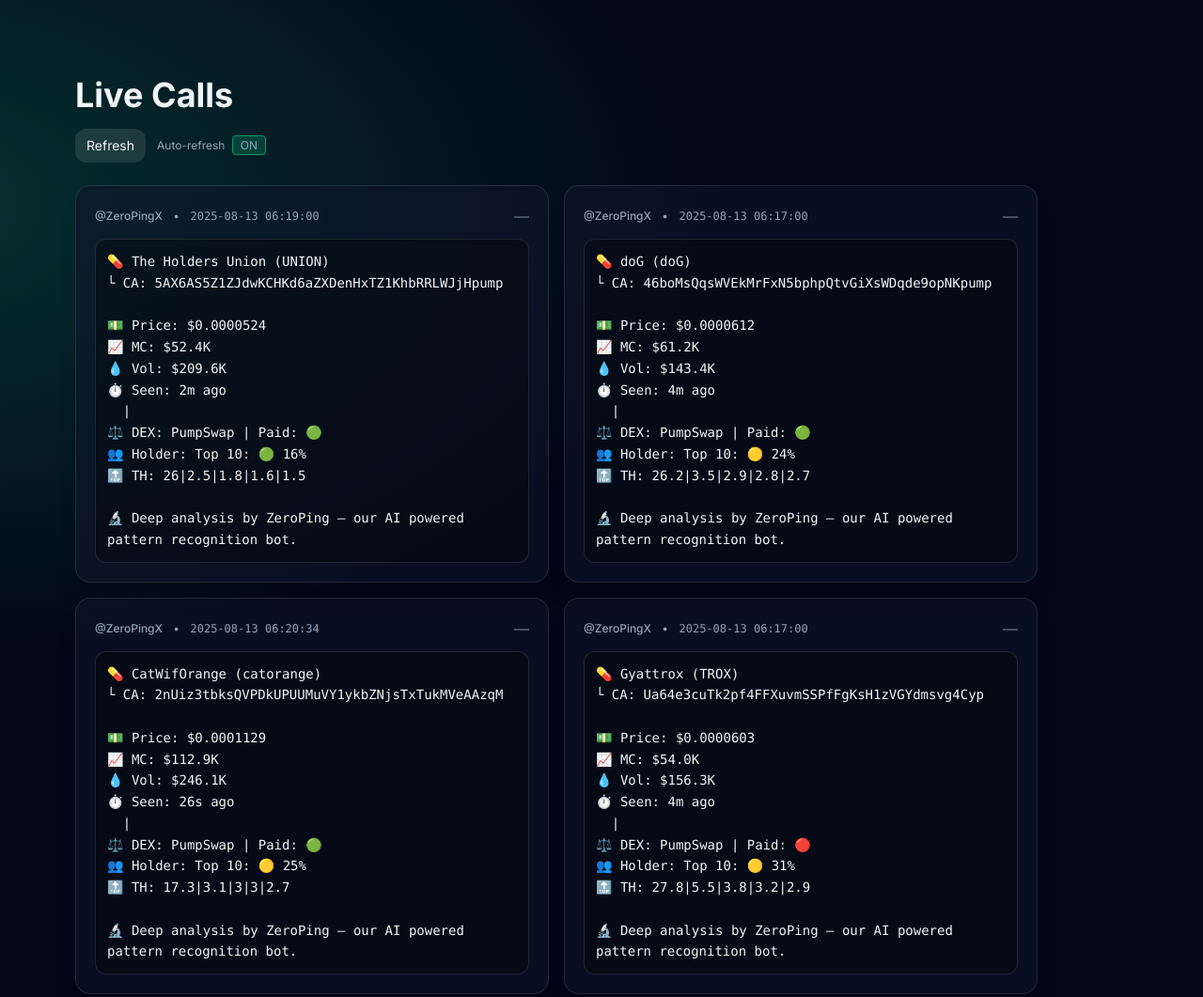
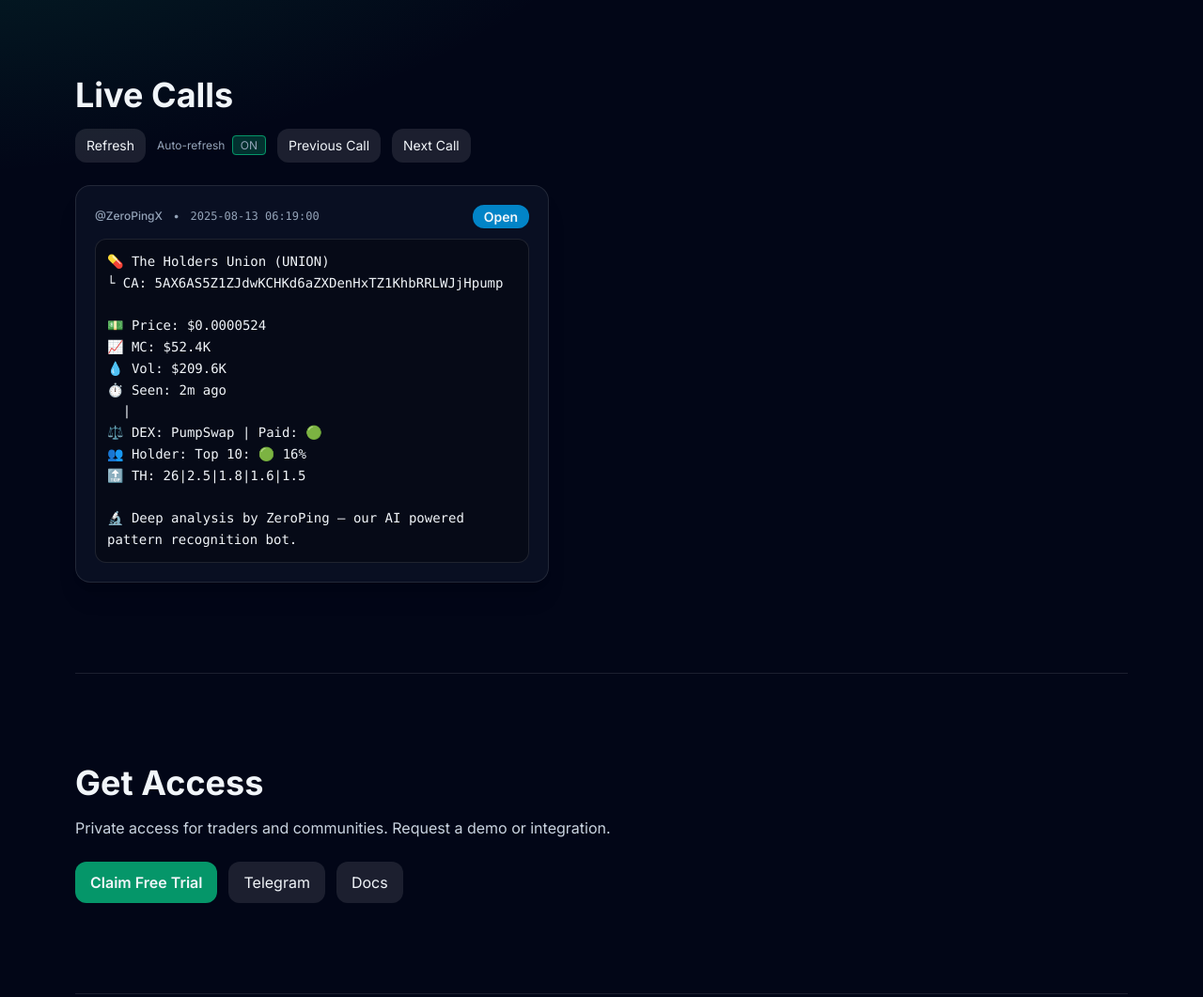
Before and after one commit to kmtnemz7/fullwebGROK, a plain HTML site: page index.html in a window 1280 px wide. Shown: the part 940-2001 px from the top of the page at 94% size. Drawn offline with nearby package versions, Linux system fonts and the light colour scheme.

Commit message:
Update index.html

```diff
--- a/index.html
+++ b/index.html
@@ -81,6 +81,9 @@
         <div class="mt-4 flex flex-wrap gap-3 items-center">
           <button id="refreshBtn" class="px-3 py-2 rounded-xl bg-white/10 hover:bg-white/20 text-sm">Refresh</button>
           <span class="text-xs text-slate-400">Auto-refresh <span id="autoBadge" class="px-2 py-0.5 rounded bg-emerald-600/30 border border-emerald-600 ml-1">ON</span></span>
+          <!-- Added toggle buttons -->
+          <button id="prevCallBtn" class="px-3 py-2 rounded-xl bg-white/10 hover:bg-white/20 text-sm">Previous Call</button>
+          <button id="nextCallBtn" class="px-3 py-2 rounded-xl bg-white/10 hover:bg-white/20 text-sm">Next Call</button>
         </div>
 
         <!-- Cards -->
@@ -99,7 +102,8 @@
         <h2 class="text-3xl md:text-4xl font-bold">Get Access</h2>
         <p class="mt-4 text-slate-300">Private access for traders and communities. Request a demo or integration.</p>
         <div class="mt-6 flex flex-wrap gap-3">
-          <a href="mailto:hello@example.com" class="px-4 py-2.5 rounded-xl bg-emerald-600 hover:bg-emerald-500 font-semibold">Request demo</a>
+          <!-- Changed "Request demo" to "Claim Free Trial" and updated link -->
+          <a href="https://t.me/zeropingsub_bot" class="px-4 py-2.5 rounded-xl bg-emerald-600 hover:bg-emerald-500 font-semibold">Claim Free Trial</a>
           <a href="https://t.me/ZeroPingX" class="px-4 py-2.5 rounded-xl bg-white/10 hover:bg-white/20">Telegram</a>
           <!-- Replace with your actual docs URL -->
           <a href="https://docs.zeroping.example" class="px-4 py-2.5 rounded-xl bg-white/10 hover:bg-white/20">Docs</a>
@@ -120,8 +124,13 @@
     const emptyEl = document.getElementById('empty');
     const autoBadge = document.getElementById('autoBadge');
     const refreshBtn = document.getElementById('refreshBtn');
+    const prevCallBtn = document.getElementById('prevCallBtn');
+    const nextCallBtn = document.getElementById('nextCallBtn');
 
     let auto = true;
+    let calls = []; // Store all calls from JSON
+    let displayedCalls = []; // Track currently displayed calls
+    let currentIndex = 0; // Track current call for toggling
 
     function esc(s) {
       return (s || '').replace(/[&<>"']/g, c => ({ '&': '&amp;', '<': '&lt;', '>': '&gt;', '"': '&quot;', "'": '&#39;' }[c]));
@@ -129,7 +138,8 @@
 
     function callCard(item) {
       const ts = (item.timeISO || item.receivedAt || '').replace('T', ' ').replace('Z', '');
-      const link = item.postUrl ? `<a href="${esc(item.postUrl)}" target="_blank" class="text-sky-300 hover:underline">open</a>` : `<span class="text-slate-500">—</span>`;
+      // Updated open button with styled Tailwind classes and new link
+      const link = `<a href="https://t.me/zeropingsub_bot" target="_blank" class="px-3 py-1 rounded-xl bg-sky-600 hover:bg-sky-500 text-sm font-semibold">Open</a>`;
       return `
       <article class="rounded-2xl border border-white/10 bg-slate-900/60 shadow-xl overflow-hidden">
         <div class="p-4 md:p-5">
@@ -146,22 +156,54 @@
       </article>`;
     }
 
-    async function loadCalls() {
+    async function fetchCalls() {
       try {
         const response = await fetch('demo_calls.json', { cache: 'no-store' });
         if (!response.ok) throw new Error('HTTP ' + response.status);
-        const demo = await response.json();
-        if (!Array.isArray(demo) || demo.length === 0) {
+        const data = await response.json();
+        if (!Array.isArray(data) || data.length === 0) {
           callsEl.innerHTML = `<div class="text-slate-400 text-sm">No demo data found.</div>`;
           emptyEl.classList.add('hidden');
-          return;
+          return false;
         }
-        emptyEl.classList.add('hidden');
-        callsEl.innerHTML = demo.map(callCard).join('');
+        calls = data; // Store all calls
+        return true;
       } catch (e) {
         callsEl.innerHTML = `<div class="text-slate-400 text-sm">Failed to load calls. Ensure demo_calls.json exists in the public directory.</div>`;
         emptyEl.classList.add('hidden');
+        return false;
       }
+    }
+
+    function displayNextCall() {
+      if (calls.length === 0 || currentIndex >= calls.length) return;
+      displayedCalls.push(calls[currentIndex]);
+      callsEl.innerHTML = displayedCalls.map(callCard).join('');
+      emptyEl.classList.add('hidden');
+      currentIndex++;
+      if (currentIndex >= calls.length) {
+        currentIndex = calls.length; // Stop at the end
+      }
+    }
+
+    async function loadCalls() {
+      if (calls.length === 0) {
+        const loaded = await fetchCalls();
+        if (!loaded) return;
+      }
+      // Reset and start displaying calls
+      displayedCalls = [];
+      currentIndex = 0;
+      callsEl.innerHTML = '';
+      displayNextCall(); // Show first call immediately
+      // Display subsequent calls every 10 seconds
+      const interval = setInterval(() => {
+        if (!auto || currentIndex >= calls.length) {
+          clearInterval(interval);
+          return;
+        }
+        displayNextCall();
+      }, 10000); // 10 seconds
     }
 
     refreshBtn.addEventListener('click', () => {
@@ -171,7 +213,31 @@
       loadCalls();
     });
 
-    setInterval(() => { if (auto) loadCalls(); }, 3000);
+    // Toggle buttons for previous/next call
+    prevCallBtn.addEventListener('click', () => {
+      auto = false;
+      autoBadge.textContent = 'OFF';
+      autoBadge.className = 'px-2 py-0.5 rounded bg-slate-700 border border-slate-600 ml-1';
+      if (currentIndex > 1) {
+        currentIndex -= 2; // Go back one call
+        displayedCalls.pop(); // Remove the last displayed call
+        callsEl.innerHTML = displayedCalls.map(callCard).join('');
+      } else {
+        currentIndex = 0;
+        displayedCalls = [];
+        callsEl.innerHTML = '';
+        emptyEl.classList.remove('hidden');
+      }
+    });
+
+    nextCallBtn.addEventListener('click', () => {
+      auto = false;
+      autoBadge.textContent = 'OFF';
+      autoBadge.className = 'px-2 py-0.5 rounded bg-slate-700 border border-slate-600 ml-1';
+      displayNextCall();
+    });
+
+    setInterval(() => { if (auto) loadCalls(); }, 60000); // Reload all calls every minute if auto is on
     loadCalls();
 
     document.getElementById('year').textContent = new Date().getFullYear();
```
